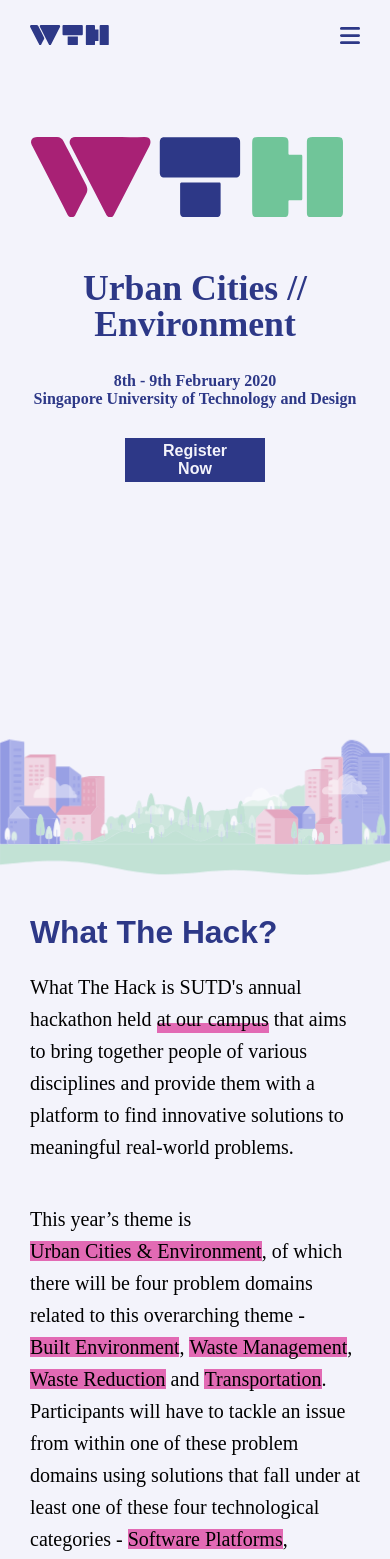
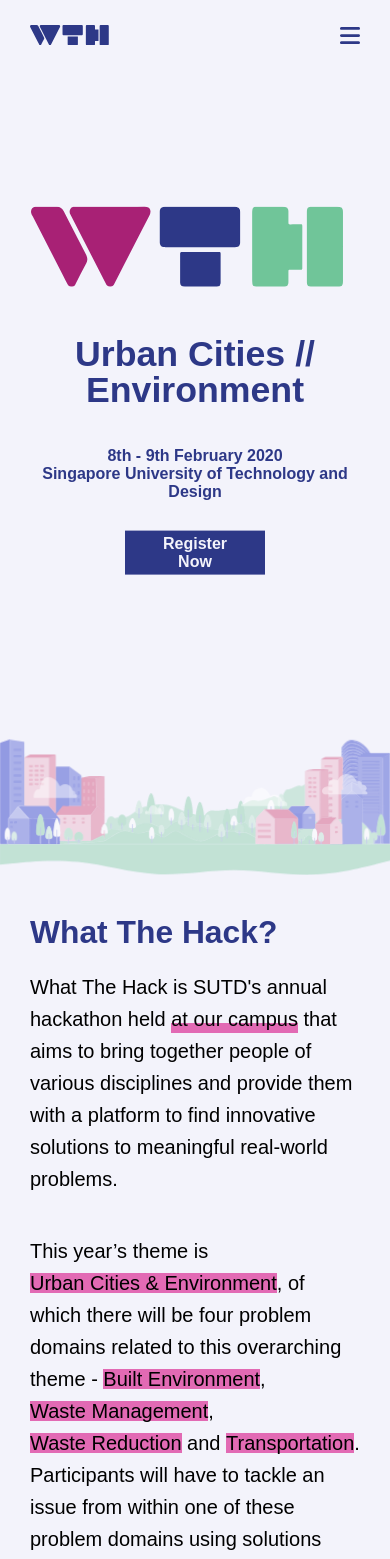
Before and after one commit to wthdevelopers/website-2021, a Vue app: page / in a window 390 px wide. Shown: the top 1559 px of the page. Built offline with nearby package versions, Linux system fonts and the light colour scheme; a web font is replaced by a local one.

Commit message:
fixed bugs post-testing: best practices, layout issues, sponsors ad-block issues, etc.

```diff
--- a/public/index.html
+++ b/public/index.html
@@ -4,6 +4,10 @@
     <meta charset="utf-8" />
     <meta http-equiv="X-UA-Compatible" content="IE=edge" />
     <meta name="viewport" content="width=device-width,initial-scale=1.0" />
+    <meta
+      name="Description"
+      content="Landing page for What The Hack 2020, the third rendition of SUTD's very own student-run hackathon, to be held on 8th and 9th February 2020."
+    />
     <link rel="stylesheet" href="https://use.typekit.net/wec6fpx.css" />
 
     <link
@@ -37,7 +41,7 @@
   <body>
     <noscript>
       <strong
-        >We're sorry but wth2019 doesn't work properly without JavaScript
+        >We're sorry but this website doesn't work properly without JavaScript
         enabled. Please enable it to continue.</strong
       >
     </noscript>
--- a/src/components/about/About.vue
+++ b/src/components/about/About.vue
@@ -8,6 +8,7 @@
           <a
             href="https://www.google.com/maps/place/Singapore+University+of+Technology+and+Design/@12.9270548,103.4318175,5z/data=!4m5!3m4!1s0x31da3cd8cd26e9e3:0x7de56b1846994e6c!8m2!3d1.3412873!4d103.9637891"
             target="_blank"
+            rel="noopener noreferrer"
             class="link-highlight"
           >at our campus</a>
           that aims to bring together people of various disciplines and provide
@@ -391,8 +392,7 @@
 }
 
 h3 {
-  font-family: proxima-soft, sans-serif;
-  /* font-size: 55px; */
+  font-family: var(--font-secondary), sans-serif;
   font-size: calc(24px + 2vw);
   font-weight: 700;
   padding-left: 150px;
@@ -423,8 +423,7 @@
   display: inline-block;
   /* border: 1px solid red; */
   font-size: 24px;
-  font-family: brandon-grotesque;
-  font-weight: 400;
+  font-family: var(--font-primary), sans-serif;
   line-height: 1.6;
   z-index: 1;
   color: var(--color-regular-text);
@@ -443,7 +442,7 @@
 }
 
 .aside-refer {
-  font-family: brandon-grotesque, sans-serif;
+  font-family: var(--font-primary), sans-serif;
   font-size: 24px;
   font-weight: 700;
   text-transform: uppercase;
--- a/src/components/faq/Faq.vue
+++ b/src/components/faq/Faq.vue
@@ -25,7 +25,7 @@
 
 <style scoped>
 h3 {
-  font-family: proxima-soft, sans-serif;
+  font-family: var(--font-secondary), sans-serif;
   font-size: calc(24px + 2vw);
   font-weight: 700;
   padding-left: 150px;
--- a/src/components/hero/HeroContent.vue
+++ b/src/components/hero/HeroContent.vue
@@ -47,22 +47,25 @@
 
 <style scoped>
 .hero-content {
-  /* border: 1px solid red; */
   position: relative;
   z-index: 1;
+  height: 87.5%;
+  display: flex;
+  flex-direction: column;
+  justify-content: center;
+  /* border: 1px solid red; */
 }
 
 .hero-content > svg {
   width: 54.5vw;
   width: calc(400px + 28vw);
   margin-left: 12vw;
-  margin-top: 4.5vw;
   margin-bottom: 20px;
   /* border: 1px solid blue; */
 }
 
 .hero-content h1 {
-  font-family: proxima-soft;
+  font-family: var(--font-secondary), sans-serif;
   font-size: calc(3vw + 14px);
   font-weight: 900;
   color: var(--color-title-text);
@@ -79,7 +82,7 @@
 }
 
 .hero-content h2 {
-  font-family: proxima-soft;
+  font-family: var(--font-secondary), sans-serif;
   font-size: calc(1vw + 10px);
   font-weight: 700;
   color: var(--color-title-text);
@@ -93,7 +96,7 @@
   margin-left: 20px;
   text-decoration: none;
   font-size: 24px;
-  font-family: proxima-soft, sans-serif;
+  font-family: var(--font-secondary), sans-serif;
   font-weight: 700;
   background-color: var(--color-title-text);
   color: var(--color-cta-text);
@@ -116,10 +119,13 @@
 }
 
 @media only screen and (max-width: 791px) {
+  .hero-content > * {
+    transform: translateY(-10vh);
+  }
+
   .hero-content > svg {
     width: 80vw;
     margin-left: 8vw;
-    margin-top: 8vw;
   }
 
   .hero-content > h1 {
@@ -139,7 +145,6 @@
 
 @media only screen and (max-width: 570px) {
   .hero-content > svg {
-    margin-top: 16vw;
   }
 
   .hero-content > h1 {
--- a/src/components/hero/Navbar.vue
+++ b/src/components/hero/Navbar.vue
@@ -363,6 +363,7 @@
 
 <style scoped>
 nav {
+  height: 12.5%;
   padding: 25px 40px;
   /* border: 2px solid red; */
 }
--- a/src/components/prizes/Prizes.vue
+++ b/src/components/prizes/Prizes.vue
@@ -39,7 +39,7 @@
 }
 
 h3 {
-  font-family: proxima-soft, sans-serif;
+  font-family: var(--font-secondary), sans-serif;
   font-size: calc(24px + 2vw);
   font-weight: 700;
   padding-left: 150px;
--- a/src/components/schedule/Schedule.vue
+++ b/src/components/schedule/Schedule.vue
@@ -385,7 +385,8 @@
 <style scoped>
 #schedule {
   position: relative;
-  padding-bottom: 300px;
+  padding-bottom: 100px;
+  /* border: 1px solid green; */
 }
 
 .windmillscape {
@@ -394,7 +395,7 @@
 }
 
 h3 {
-  font-family: proxima-soft, sans-serif;
+  font-family: var(--font-secondary), sans-serif;
   font-size: calc(24px + 2vw);
   font-weight: 700;
   padding-left: 150px;
@@ -408,7 +409,7 @@
   height: 600px;
   margin: 0 150px;
   border: 1px solid red;
-  /* margin-bottom: 100px; */
+  margin-bottom: 200px;
 }
 
 #base {
--- a/src/components/sponsors/Sponsors.vue
+++ b/src/components/sponsors/Sponsors.vue
@@ -1,8 +1,8 @@
 <template>
-  <div id="sponsors">
-    <div class="sponsors-body">
+  <div id="thankees">
+    <div class="thankees-body">
       <h3>Sponsors</h3>
-      <div class="sponsors-content"></div>
+      <div class="thankees-content"></div>
     </div>
     <svg
       style="transform: translateY(-6px);"
@@ -21,16 +21,16 @@
 
 <script>
 export default {
-  name: "sponsors"
+  name: "thankees"
 };
 </script>
 
 <style scoped>
-#sponsors {
+#thankees {
   /* border: 1px solid purple; */
 }
 
-.sponsors-body {
+.thankees-body {
   background-color: var(--slope-body-color);
   width: 100%;
   height: 800px;
@@ -39,7 +39,7 @@
 }
 
 h3 {
-  font-family: proxima-soft, sans-serif;
+  font-family: var(--font-secondary), sans-serif;
   font-size: calc(24px + 2vw);
   font-weight: 700;
   padding-left: 150px;
@@ -48,7 +48,7 @@
   /* border: 1px solid yellow; */
 }
 
-.sponsors-content {
+.thankees-content {
   height: 500px;
   margin: 0 150px;
   border: 1px solid red;
@@ -59,7 +59,7 @@
     padding-left: 100px;
   }
 
-  .sponsors-content {
+  .thankees-content {
     margin: 0 100px;
   }
 }
@@ -86,7 +86,7 @@
     font-size: 20px;
   }
 
-  .sponsors-content {
+  .thankees-content {
     margin: 0 30px;
   }
 }
```
